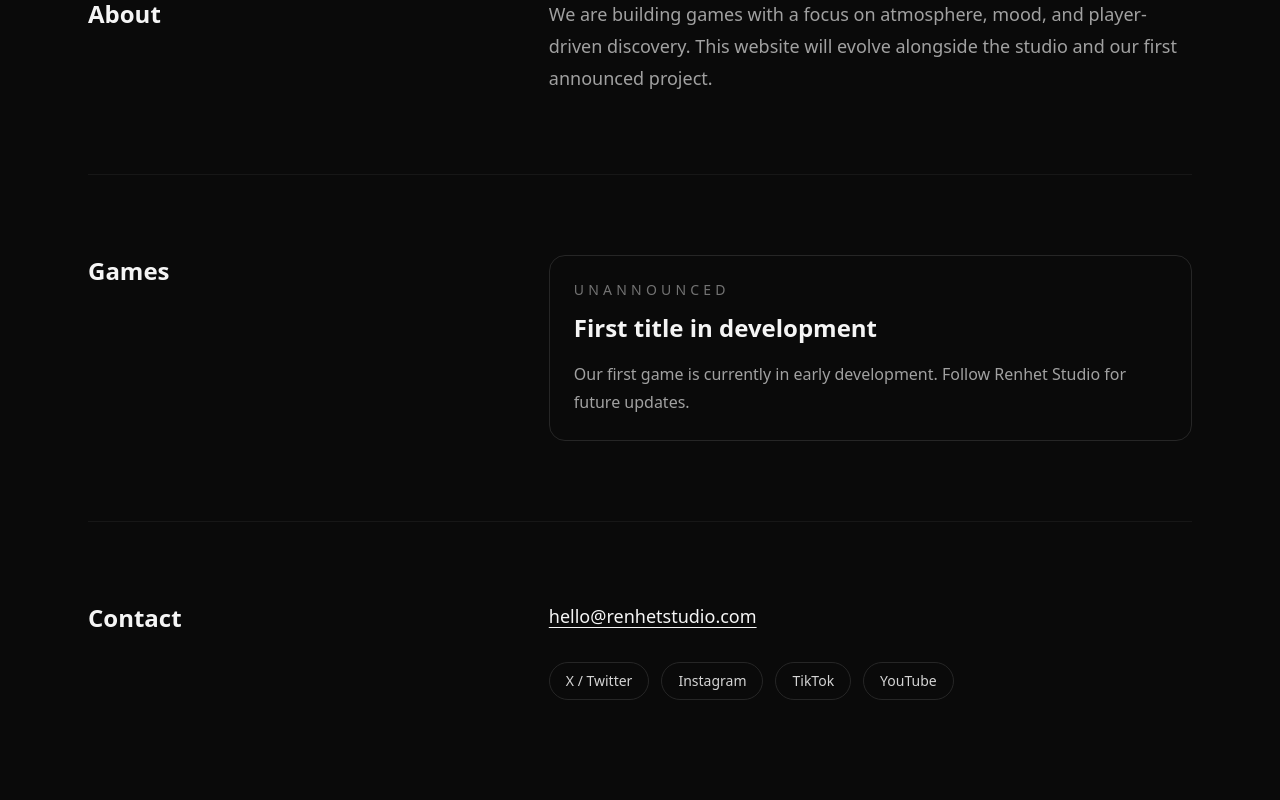
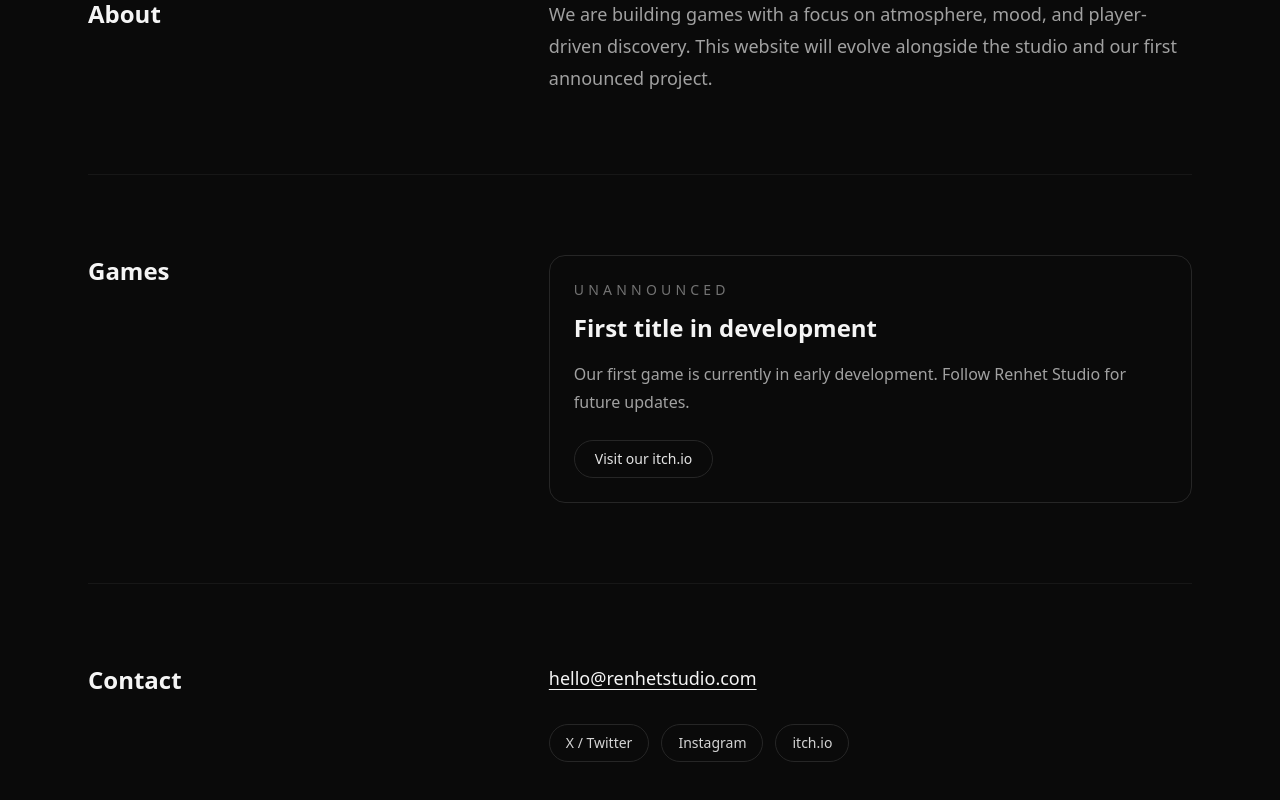
Before and after one commit to RenhetStudio/renhet-studio-web, a Next.js app: page / in a window 1280 px wide. Shown: the part 897-1697 px from the top of the page. Built offline with nearby package versions, Linux system fonts and the light colour scheme.

Commit message:
feat: add social links and improve SEO

```diff
--- a/src/app/layout.tsx
+++ b/src/app/layout.tsx
@@ -2,9 +2,27 @@ import type { Metadata } from "next";
 import "./globals.css";
 
 export const metadata: Metadata = {
-  title: "Renhet Studio",
+  title: {
+    default: "Renhet Studio",
+    template: "%s | Renhet Studio",
+  },
   description:
-    "Independent video game studio crafting atmospheric games with memorable worlds.",
+    "Renhet Studio is an independent video game studio crafting atmospheric games with memorable worlds.",
+  metadataBase: new URL("https://www.renhetstudio.com"),
+  openGraph: {
+    title: "Renhet Studio",
+    description:
+      "Independent video game studio crafting atmospheric games with memorable worlds.",
+    url: "https://www.renhetstudio.com",
+    siteName: "Renhet Studio",
+    type: "website",
+  },
+  twitter: {
+    card: "summary_large_image",
+    title: "Renhet Studio",
+    description:
+      "Independent video game studio crafting atmospheric games with memorable worlds.",
+  },
 };
 
 export default function RootLayout({
--- a/src/app/page.tsx
+++ b/src/app/page.tsx
@@ -5,15 +5,11 @@ const socialLinks = [
   },
   {
     label: "Instagram",
-    href: "https://instagram.com/renhetstudio",
+    href: "https://www.instagram.com/renhet.studio/",
   },
   {
-    label: "TikTok",
-    href: "https://tiktok.com/@renhetstudio",
-  },
-  {
-    label: "YouTube",
-    href: "https://youtube.com/@renhetstudio",
+    label: "itch.io",
+    href: "https://renhetstudio.itch.io/",
   },
 ];
 
@@ -117,6 +113,15 @@ export default function Home() {
                 Our first game is currently in early development. Follow Renhet
                 Studio for future updates.
               </p>
+
+              <a
+                href="https://renhetstudio.itch.io/"
+                target="_blank"
+                rel="noreferrer"
+                className="mt-6 inline-flex rounded-full border border-neutral-800 px-5 py-2 text-sm font-medium text-neutral-200 transition hover:border-neutral-500 hover:text-neutral-100"
+              >
+                Visit our itch.io
+              </a>
             </div>
           </div>
         </section>
@@ -137,6 +142,8 @@ export default function Home() {
                   <a
                   key={link.label}
                   href={link.href}
+                  target="_blank"
+                  rel="noreferrer"
                   className="rounded-full border border-neutral-800 px-4 py-2 text-sm text-neutral-300 transition hover:border-neutral-500 hover:text-neutral-100"
                 >
                   {link.label}
```
Lines whose indentation alone changed are shown as unchanged.
